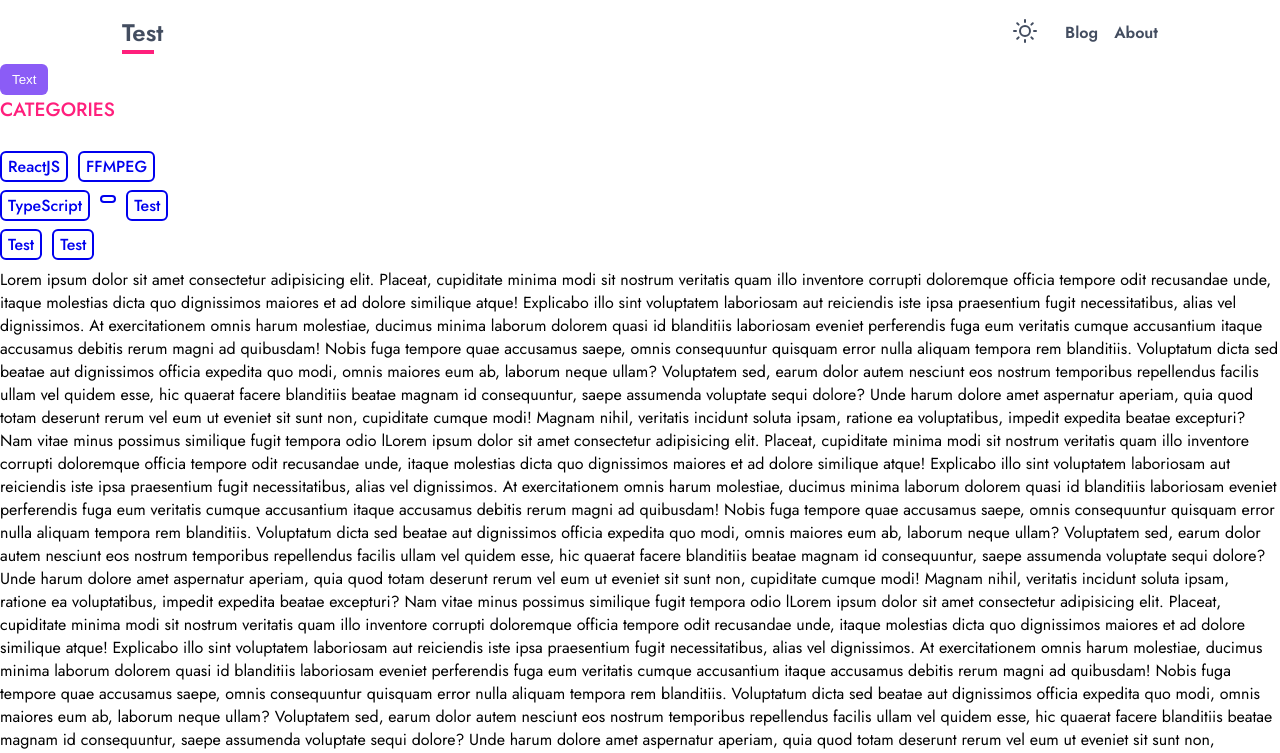
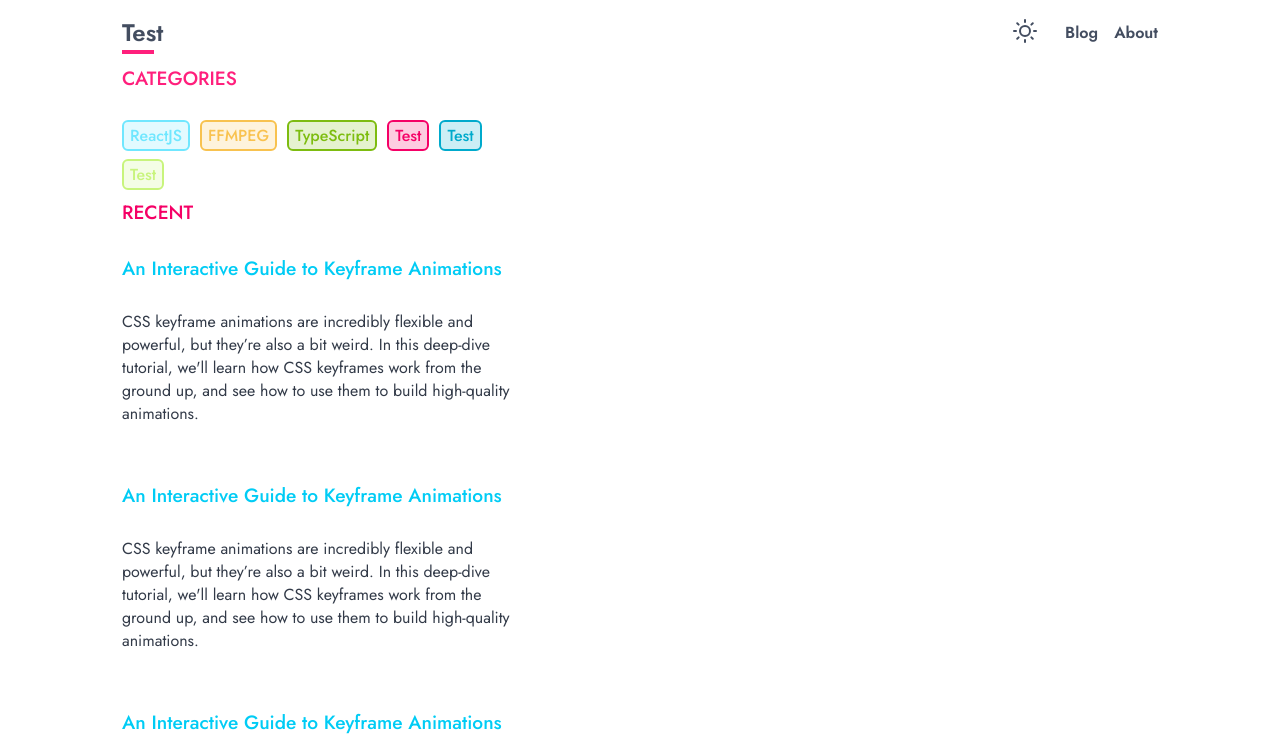
Before and after one commit to DaChartreux/try.catch.wtf, a Next.js app: page / in a window 1280 px wide. Shown: the top 753 px of the page. Built offline with nearby package versions, Linux system fonts and the light colour scheme.

Commit message:
🏷️ chore: add  support

```diff
--- a/pages/_app.tsx
+++ b/pages/_app.tsx
@@ -1,5 +1,7 @@
 import React from "react";
+import type { ReactElement, ReactNode } from "react";
 import dynamic from "next/dynamic";
+import type { NextPage } from "next";
 import type { AppProps } from "next/app";
 import { ThemeProvider } from "styled-components";
 
@@ -7,16 +9,26 @@ import { theme } from "@styles/theme";
 
 import "@styles/globals.css";
 
+type NextPageWithLayout = NextPage & {
+  getLayout?: (page: ReactElement) => ReactNode;
+};
+
+type AppPropsWithLayout = AppProps & {
+  Component: NextPageWithLayout;
+};
+
 const AppThemeProvider = dynamic(
   () => import("@components/ui/AppThemeProvider"),
   { ssr: false }
 );
 
-const App = ({ Component, pageProps }: AppProps) => {
+const App = ({ Component, pageProps }: AppPropsWithLayout) => {
+  const getLayout = Component.getLayout ?? ((page) => page);
+
   return (
     <AppThemeProvider>
       <ThemeProvider theme={theme}>
-        <Component {...pageProps} />
+        {getLayout(<Component {...pageProps} />)}
       </ThemeProvider>
     </AppThemeProvider>
   );
--- a/pages/index.tsx
+++ b/pages/index.tsx
@@ -1,169 +1,80 @@
-import React from "react";
+import React, { ReactNode } from "react";
 import type { NextPage } from "next";
+import styled from "styled-components";
 
-import Button from "@components/Button";
-import Example from "@components/Navbar";
-import { useAppTheme } from "@components/ui/AppThemeProvider";
+import type { ReactElement } from "react";
+
+import Navbar from "@components/Navbar";
 import Categories from "@components/sections/Categories";
+import RecentPosts from "@components/sections/Recent";
 
-const Home: NextPage = () => {
-  const { changeTheme } = useAppTheme();
+const MainStyled = styled.main`
+  width: 100%;
+  max-width: 1100px;
+  margin-left: auto;
+  margin-right: auto;
+  padding-left: 32px;
+  padding-right: 32px;
+`;
 
+type NextPageWithLayout = NextPage & {
+  getLayout?: (page: ReactElement) => ReactNode;
+};
+
+const Index: NextPageWithLayout = () => {
   return (
-    <>
-      <Example />
-      <Button
-        bgColor="#8B5CF6"
-        hoverBgColor="#7C3AED"
-        activeBgColor="#6D28D9"
-        fgColor="#ffffff"
-        onClick={changeTheme}
-      >
-        Text
-      </Button>
-      <div style={{ display: "block", width: "200px" }}>
+    <MainStyled>
+      <div style={{ display: "block", width: "400px" }}>
         <Categories
           categories={[
-            { category: "ReactJS", slug: "test" },
-            { category: "FFMPEG", slug: "test" },
-            { category: "TypeScript", slug: "test" },
-            { category: "", slug: "test" },
-            { category: "Test", slug: "test" },
-            { category: "Test", slug: "test" },
-            { category: "Test", slug: "test" },
+            { id: 1, category: "ReactJS", slug: "test", color: "blue.300" },
+            { id: 2, category: "FFMPEG", slug: "test", color: "yellow.400" },
+            { id: 3, category: "TypeScript", slug: "test", color: "green.700" },
+            { id: 4, category: "Test", slug: "test", color: "pink.600" },
+            { id: 5, category: "Test", slug: "test", color: "blue.700" },
+            { id: 6, category: "Test", slug: "test", color: "green.300" },
+          ]}
+        />
+        <RecentPosts
+          posts={[
+            {
+              id: 1,
+              categories: [],
+              title: "An Interactive Guide to Keyframe Animations",
+              slug: "An Interactive Guide to Keyframe Animations",
+              description:
+                "CSS keyframe animations are incredibly flexible and powerful, but they’re also a bit weird. In this deep-dive tutorial, we'll learn how CSS keyframes work from the ground up, and see how to use them to build high-quality animations.",
+            },
+            {
+              id: 1,
+              categories: [],
+              title: "An Interactive Guide to Keyframe Animations",
+              slug: "An Interactive Guide to Keyframe Animations",
+              description:
+                "CSS keyframe animations are incredibly flexible and powerful, but they’re also a bit weird. In this deep-dive tutorial, we'll learn how CSS keyframes work from the ground up, and see how to use them to build high-quality animations.",
+            },
+            {
+              id: 1,
+              categories: [],
+              title: "An Interactive Guide to Keyframe Animations",
+              slug: "An Interactive Guide to Keyframe Animations",
+              description:
+                "CSS keyframe animations are incredibly flexible and powerful, but they’re also a bit weird. In this deep-dive tutorial, we'll learn how CSS keyframes work from the ground up, and see how to use them to build high-quality animations.",
+            },
           ]}
         />
       </div>
-      Lorem ipsum dolor sit amet consectetur adipisicing elit. Placeat,
-      cupiditate minima modi sit nostrum veritatis quam illo inventore corrupti
-      doloremque officia tempore odit recusandae unde, itaque molestias dicta
-      quo dignissimos maiores et ad dolore similique atque! Explicabo illo sint
-      voluptatem laboriosam aut reiciendis iste ipsa praesentium fugit
-      necessitatibus, alias vel dignissimos. At exercitationem omnis harum
-      molestiae, ducimus minima laborum dolorem quasi id blanditiis laboriosam
-      eveniet perferendis fuga eum veritatis cumque accusantium itaque accusamus
-      debitis rerum magni ad quibusdam! Nobis fuga tempore quae accusamus saepe,
-      omnis consequuntur quisquam error nulla aliquam tempora rem blanditiis.
-      Voluptatum dicta sed beatae aut dignissimos officia expedita quo modi,
-      omnis maiores eum ab, laborum neque ullam? Voluptatem sed, earum dolor
-      autem nesciunt eos nostrum temporibus repellendus facilis ullam vel quidem
-      esse, hic quaerat facere blanditiis beatae magnam id consequuntur, saepe
-      assumenda voluptate sequi dolore? Unde harum dolore amet aspernatur
-      aperiam, quia quod totam deserunt rerum vel eum ut eveniet sit sunt non,
-      cupiditate cumque modi! Magnam nihil, veritatis incidunt soluta ipsam,
-      ratione ea voluptatibus, impedit expedita beatae excepturi? Nam vitae
-      minus possimus similique fugit tempora odio lLorem ipsum dolor sit amet
-      consectetur adipisicing elit. Placeat, cupiditate minima modi sit nostrum
-      veritatis quam illo inventore corrupti doloremque officia tempore odit
-      recusandae unde, itaque molestias dicta quo dignissimos maiores et ad
-      dolore similique atque! Explicabo illo sint voluptatem laboriosam aut
-      reiciendis iste ipsa praesentium fugit necessitatibus, alias vel
-      dignissimos. At exercitationem omnis harum molestiae, ducimus minima
-      laborum dolorem quasi id blanditiis laboriosam eveniet perferendis fuga
-      eum veritatis cumque accusantium itaque accusamus debitis rerum magni ad
-      quibusdam! Nobis fuga tempore quae accusamus saepe, omnis consequuntur
-      quisquam error nulla aliquam tempora rem blanditiis. Voluptatum dicta sed
-      beatae aut dignissimos officia expedita quo modi, omnis maiores eum ab,
-      laborum neque ullam? Voluptatem sed, earum dolor autem nesciunt eos
-      nostrum temporibus repellendus facilis ullam vel quidem esse, hic quaerat
-      facere blanditiis beatae magnam id consequuntur, saepe assumenda voluptate
-      sequi dolore? Unde harum dolore amet aspernatur aperiam, quia quod totam
-      deserunt rerum vel eum ut eveniet sit sunt non, cupiditate cumque modi!
-      Magnam nihil, veritatis incidunt soluta ipsam, ratione ea voluptatibus,
-      impedit expedita beatae excepturi? Nam vitae minus possimus similique
-      fugit tempora odio lLorem ipsum dolor sit amet consectetur adipisicing
-      elit. Placeat, cupiditate minima modi sit nostrum veritatis quam illo
-      inventore corrupti doloremque officia tempore odit recusandae unde, itaque
-      molestias dicta quo dignissimos maiores et ad dolore similique atque!
-      Explicabo illo sint voluptatem laboriosam aut reiciendis iste ipsa
-      praesentium fugit necessitatibus, alias vel dignissimos. At exercitationem
-      omnis harum molestiae, ducimus minima laborum dolorem quasi id blanditiis
-      laboriosam eveniet perferendis fuga eum veritatis cumque accusantium
-      itaque accusamus debitis rerum magni ad quibusdam! Nobis fuga tempore quae
-      accusamus saepe, omnis consequuntur quisquam error nulla aliquam tempora
-      rem blanditiis. Voluptatum dicta sed beatae aut dignissimos officia
-      expedita quo modi, omnis maiores eum ab, laborum neque ullam? Voluptatem
-      sed, earum dolor autem nesciunt eos nostrum temporibus repellendus facilis
-      ullam vel quidem esse, hic quaerat facere blanditiis beatae magnam id
-      consequuntur, saepe assumenda voluptate sequi dolore? Unde harum dolore
-      amet aspernatur aperiam, quia quod totam deserunt rerum vel eum ut eveniet
-      sit sunt non, cupiditate cumque modi! Magnam nihil, veritatis incidunt
-      soluta ipsam, ratione ea voluptatibus, impedit expedita beatae excepturi?
-      Nam vitae minus possimus similique fugit tempora odio lLorem ipsum dolor
-      sit amet consectetur adipisicing elit. Placeat, cupiditate minima modi sit
-      nostrum veritatis quam illo inventore corrupti doloremque officia tempore
-      odit recusandae unde, itaque molestias dicta quo dignissimos maiores et ad
-      dolore similique atque! Explicabo illo sint voluptatem laboriosam aut
-      reiciendis iste ipsa praesentium fugit necessitatibus, alias vel
-      dignissimos. At exercitationem omnis harum molestiae, ducimus minima
-      laborum dolorem quasi id blanditiis laboriosam eveniet perferendis fuga
-      eum veritatis cumque accusantium itaque accusamus debitis rerum magni ad
-      quibusdam! Nobis fuga tempore quae accusamus saepe, omnis consequuntur
-      quisquam error nulla aliquam tempora rem blanditiis. Voluptatum dicta sed
-      beatae aut dignissimos officia expedita quo modi, omnis maiores eum ab,
-      laborum neque ullam? Voluptatem sed, earum dolor autem nesciunt eos
-      nostrum temporibus repellendus facilis ullam vel quidem esse, hic quaerat
-      facere blanditiis beatae magnam id consequuntur, saepe assumenda voluptate
-      sequi dolore? Unde harum dolore amet aspernatur aperiam, quia quod totam
-      deserunt rerum vel eum ut eveniet sit sunt non, cupiditate cumque modi!
-      Magnam nihil, veritatis incidunt soluta ipsam, ratione ea voluptatibus,
-      impedit expedita beatae excepturi? Nam vitae minus possimus similique
-      fugit tempora odio laudantium sit quae deserunt voluptate saepe, non,
-      voluptatibus, dolores quo quaerat ab atque. Blanditiis totam illum fugiat
-      minus sit eos. Lorem ipsum dolor sit amet consectetur adipisicing elit.
-      Quis quasi magni id sequi deserunt qui sapiente reiciendis corrupti sint
-      minus eius aut perspiciatis porro nobis dicta perferendis, blanditiis fuga
-      excepturi quo culpa voluptatum laboriosam quisquam in autem. Asperiores et
-      voluptatum porro quisquam sed, id voluptas, vel rem obcaecati minus sunt
-      neque nesciunt nulla iusto! Modi, sapiente beatae blanditiis pariatur
-      excepturi fuga. Aut ex, fugit unde temporibus facere deleniti suscipit
-      nisi perspiciatis maiores ipsam laboriosam. Obcaecati reprehenderit unde
-      sapiente fugiat at harum asperiores nostrum tempora vero. Facere a libero,
-      culpa ipsam ipsum autem laboriosam, voluptas non saepe eligendi commodi
-      laborum quisquam nihil dolores optio nobis? Ratione, similique dolores
-      tenetur voluptates aliquid omnis beatae officia eius aperiam accusamus?
-      Dolores est, officiis autem sint accusamus ab corrupti animi ex temporibus
-      fuga rerum repellat debitis in dicta ullam? Nobis voluptatem quaerat
-      excepturi nemo, dicta molestiae earum, blanditiis quod commodi velit
-      asperiores nam magni autem illum qui eligendi harum possimus magnam vel
-      unde fuga. Obcaecati, itaque qui! Molestiae saepe laboriosam iure quos
-      dolorem quo minus quidem commodi facilis, eum delectus tempore,
-      necessitatibus omnis quod dolores aperiam doloribus soluta fuga officiis?
-      Porro ratione pariatur eos, asperiores nobis at quae voluptatum qui,
-      voluptate nemo quo quas nisi. Illo ad assumenda voluptatem voluptatum
-      dolorem placeat est nisi nobis nihil rerum corporis esse illum
-      consequatur, incidunt tempora, aut et, nemo molestiae! Qui voluptatibus
-      deserunt ducimus tenetur aspernatur cupiditate maxime neque voluptates? Ad
-      odio consectetur quaerat odit beatae harum deserunt natus rerum. Quae sit
-      ab harum quos architecto quaerat deleniti necessitatibus quibusdam!
-      Tempore libero repellat eos accusamus, temporibus eius. Aliquid fugiat
-      temporibus ad sint velit non neque error corporis, nobis voluptatibus
-      impedit esse cupiditate nemo accusamus architecto commodi labore
-      dignissimos, quo alias placeat sunt? Exercitationem aspernatur velit nemo,
-      laborum commodi accusantium numquam eveniet, cum, expedita dolores fugit
-      iusto tempore voluptatem consequatur sint alias. Dolores alias sunt
-      maiores, ducimus iusto ullam eaque ut ipsam velit obcaecati qui impedit
-      quis! Excepturi minus fuga hic nemo obcaecati blanditiis animi, a pariatur
-      error est maiores dolor asperiores non veritatis molestias nesciunt, quos
-      rerum consequatur sint rem ut? Nam impedit cum tenetur! Aperiam inventore
-      ea vel ullam velit pariatur tempore voluptatum. Repellat, officia et
-      incidunt quibusdam pariatur iste expedita optio fugiat nostrum illum rem
-      maxime eveniet, libero dolorum odio animi culpa magni? Eligendi quasi
-      facere aliquam molestias a possimus rem, ex blanditiis corrupti veniam,
-      sint numquam eius quisquam quas impedit? Debitis fugiat saepe repudiandae
-      quis voluptas sequi eligendi. Sunt quod voluptatibus dolor omnis
-      dignissimos, alias ad. Suscipit voluptates explicabo corrupti iure fuga
-      molestiae repellendus cumque magni in eos dolorem ut unde tempore officiis
-      quas enim impedit nostrum modi, nemo ipsam, delectus ullam ad sed! Cumque
-      inventore porro illum commodi adipisci? Magnam ab aut perferendis eaque
-      alias accusantium ex amet tempora, nobis repudiandae consequatur
-      distinctio minima, quo reiciendis expedita molestiae odio error culpa
-      debitis. Explicabo ullam accusamus ipsum aspernatur. Placeat dolorem esse
-      architecto est error dolorum velit facilis qui sapiente, nam eligendi sit
-      ratione voluptatibus quos nobis quis vero fuga quam laudantium distinctio
-      recusandae reprehenderit? Molestiae!
+    </MainStyled>
+  );
+};
+
+Index.getLayout = (page: ReactElement) => {
+  return (
+    <>
+      <Navbar />
+      {page}
     </>
   );
 };
 
-export default Home;
+export default Index;
```
